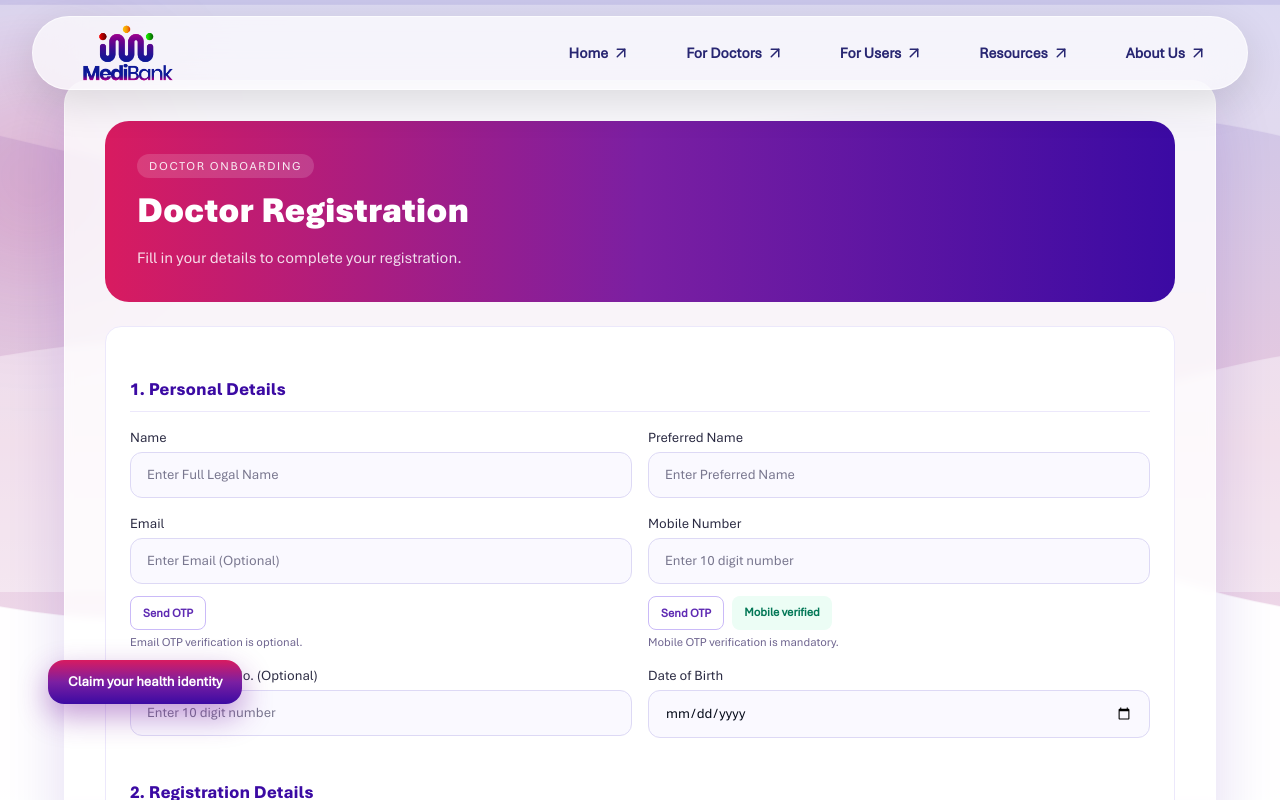
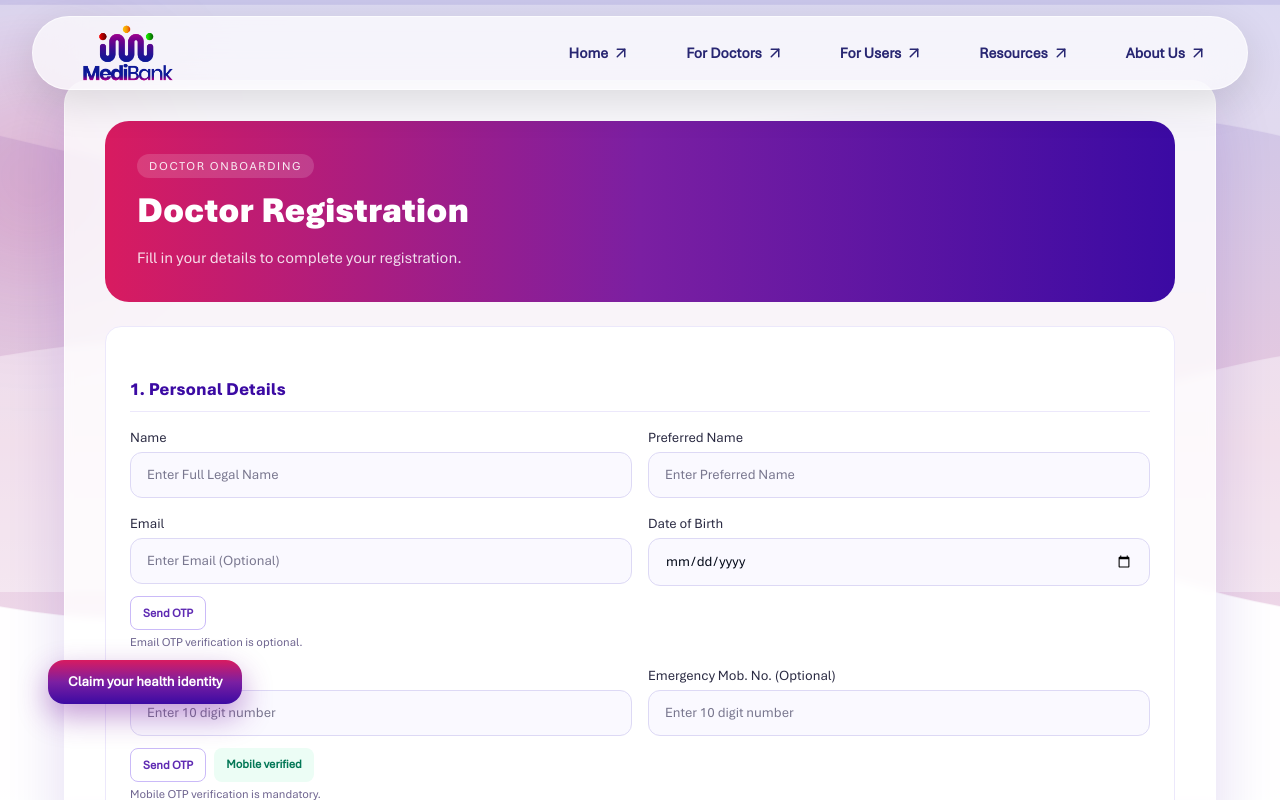
Before and after one commit to AmanDwivedi9335/clinic-portpolio, a Next.js app: page /doctorRegistration in a window 1280 px wide. Shown: the top 800 px of the page. Built offline with nearby package versions, Linux system fonts and the light colour scheme.

Commit message:
hierarchy of doctor portal fields are done

```diff
--- a/src/app/doctorRegistration/page.js
+++ b/src/app/doctorRegistration/page.js
@@ -367,6 +367,12 @@ export default function DoctorRegistrationPage() {
           </div>
 
           <div>
+            <label className="mb-1 block text-sm text-[#2b2b43]">Date of Birth</label>
+            <input className={inputClass} type="date" max={new Date().toISOString().split("T")[0]} {...register("dob", { required: "Date of birth is required." })} />
+            {errors.dob && <p className="mt-1 text-xs text-red-500">{errors.dob.message}</p>}
+          </div>
+
+          <div>
             <label className="mb-1 block text-sm text-[#2b2b43]">Mobile Number</label>
             <input className={inputClass} type="tel" placeholder="Enter 10 digit number" {...register("mobile", { required: "Mobile number is required." })} />
             {errors.mobile && <p className="mt-1 text-xs text-red-500">{errors.mobile.message}</p>}
@@ -404,11 +410,7 @@ export default function DoctorRegistrationPage() {
             <input className={inputClass} type="tel" placeholder="Enter 10 digit number" {...register("emergencyMobile")} />
           </div>
 
-          <div>
-            <label className="mb-1 block text-sm text-[#2b2b43]">Date of Birth</label>
-            <input className={inputClass} type="date" max={new Date().toISOString().split("T")[0]} {...register("dob", { required: "Date of birth is required." })} />
-            {errors.dob && <p className="mt-1 text-xs text-red-500">{errors.dob.message}</p>}
-          </div>
+
 
           <h2 className={sectionTitleClass}>2. Registration Details</h2>
           {registrationFields.map((field, index) => (
```
Also changed, not shown: 1 other file (tests, documents, lock files or other folders).
